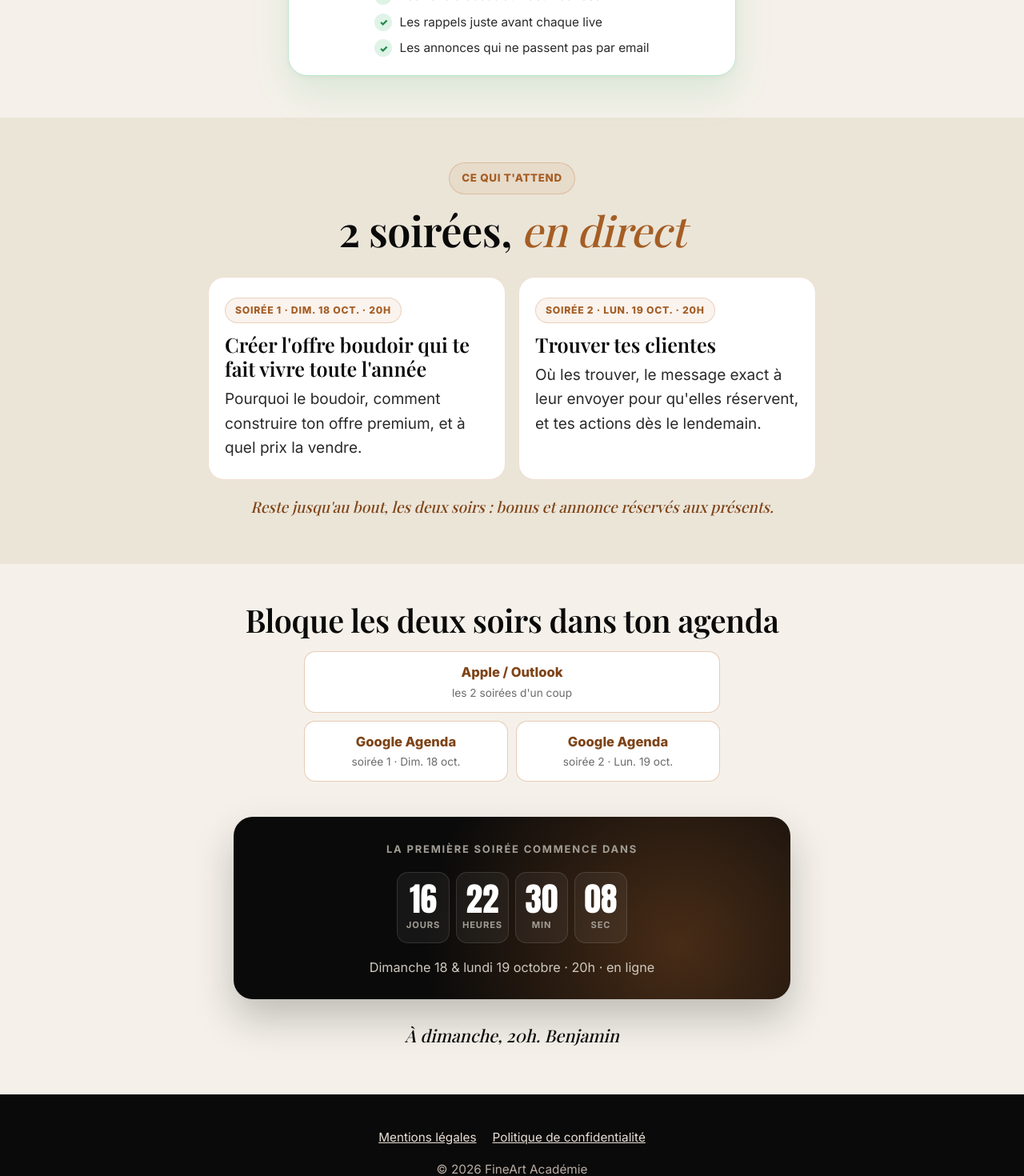
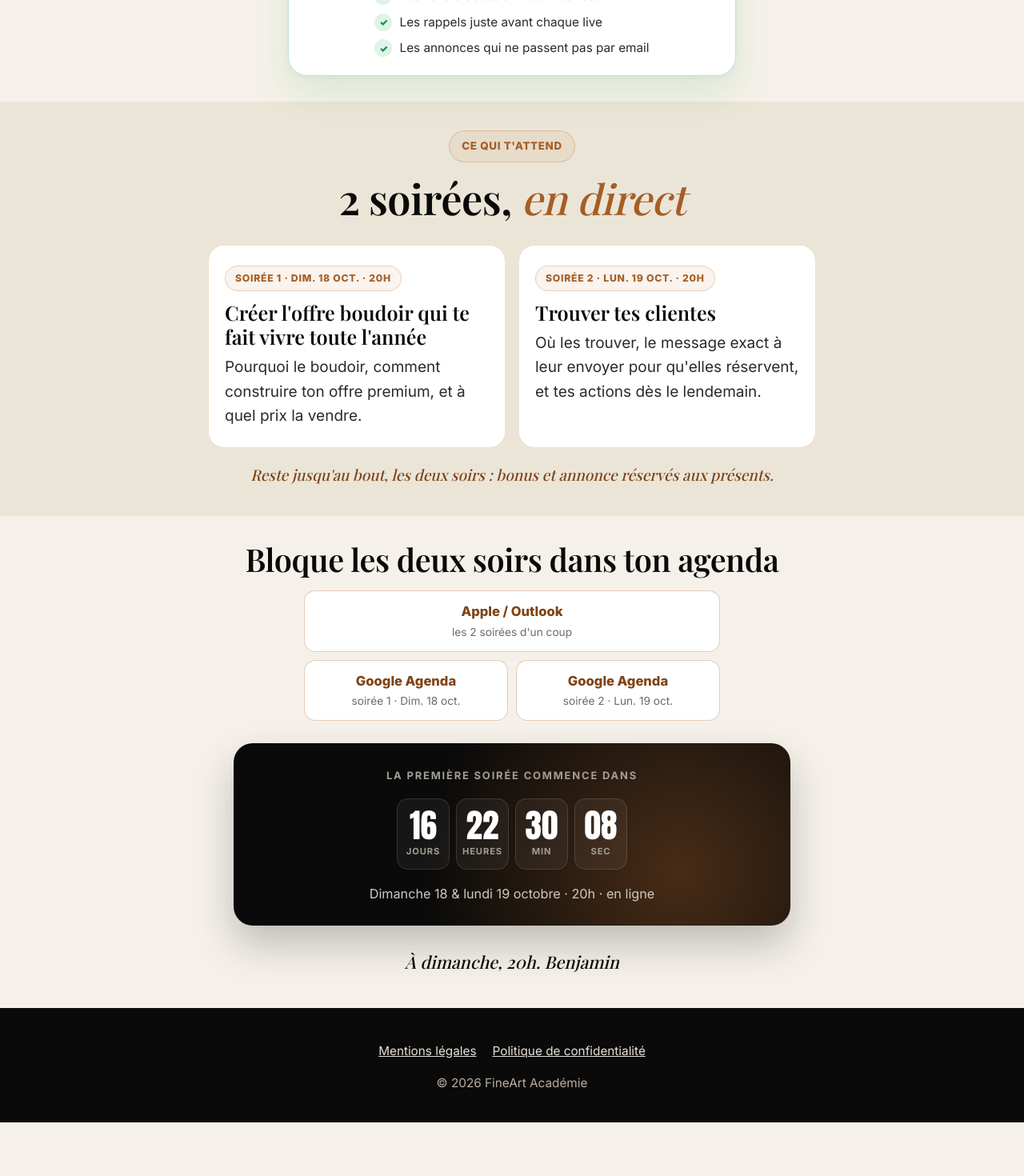
Before and after one commit to paulmichenon25-del/webi-benj-2, a Next.js app: page /merci in a window 1280 px wide. Shown: the part 800-2270 px from the top of the page at 80% size. After the commit the page ends 2203 px from the top, so only its background shows below. Built offline with nearby package versions, Linux system fonts and the light colour scheme; no server answers.

Commit message:
Page merci : espaces entre les sections réduits
Co-Authored-By: Claude Opus 5.5 <noreply@anthropic.com>
Claude-Session: https://claude.ai/code/session_018TWmyQSrDi17nBsSNco3Z8

```diff
--- a/app/merci/merci.module.css
+++ b/app/merci/merci.module.css
@@ -74,7 +74,7 @@
 .ctaVideo {
   position: relative;
   max-width: 560px;
-  margin: 34px auto 44px;
+  margin: 34px auto 24px;
   padding: 30px 18px 20px;
   border-radius: 24px;
   border: 1px solid rgba(31, 168, 85, 0.28);
@@ -154,8 +154,8 @@ a.whatsapp:hover {
 
 .agendaSection {
   max-width: 760px;
-  padding-top: 48px;
-  padding-bottom: 56px;
+  padding-top: 32px;
+  padding-bottom: 40px;
   text-align: center;
 }
 
@@ -164,7 +164,7 @@ a.whatsapp:hover {
 }
 
 .reboursCarte {
-  margin-top: 44px;
+  margin-top: 28px;
   padding: 30px 12px 26px;
   border-radius: 24px;
   background: radial-gradient(circle at 80% 70%, rgba(188, 108, 46, 0.35), transparent 55%), var(--nuit);
@@ -281,7 +281,7 @@ a.whatsapp:hover {
 
 /* Programme */
 .programme {
-  padding: 56px 0;
+  padding: 36px 0;
   background: var(--sable);
 }
 
```
